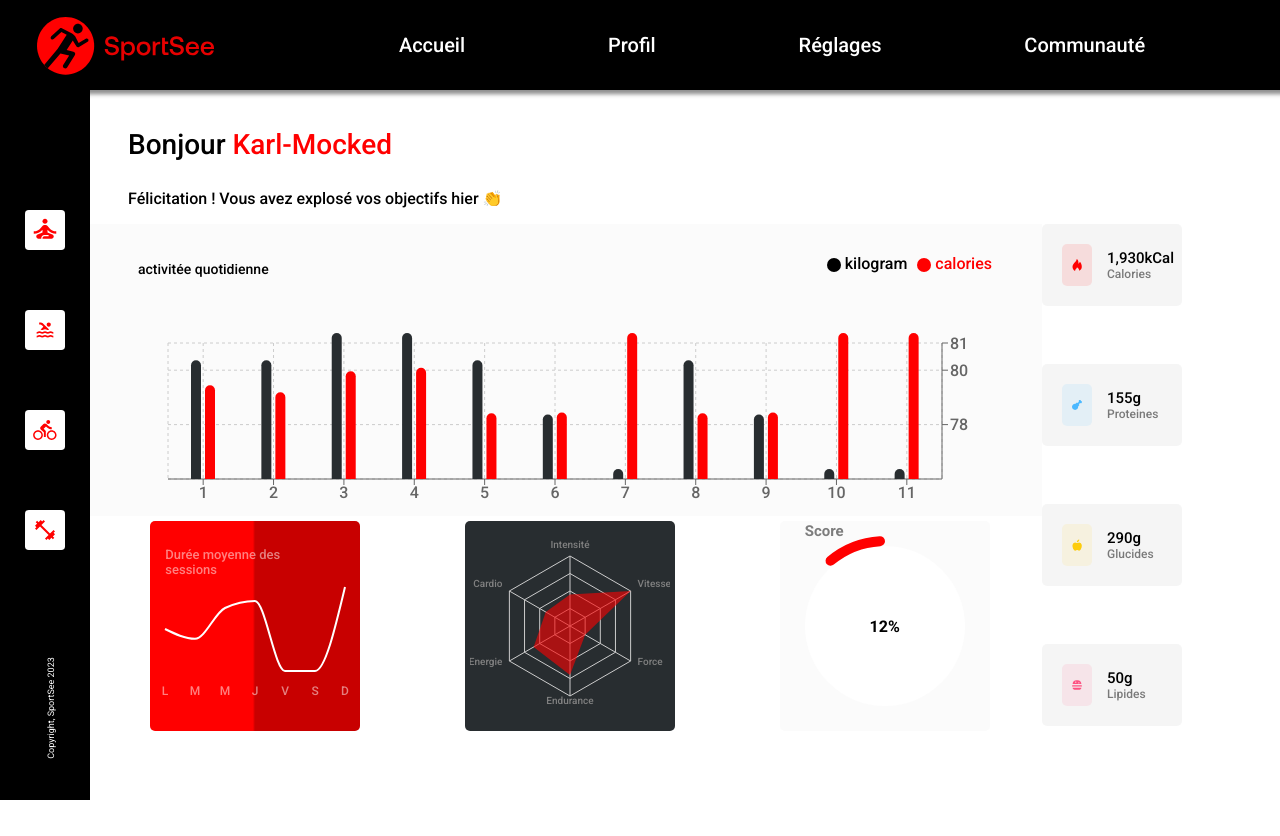
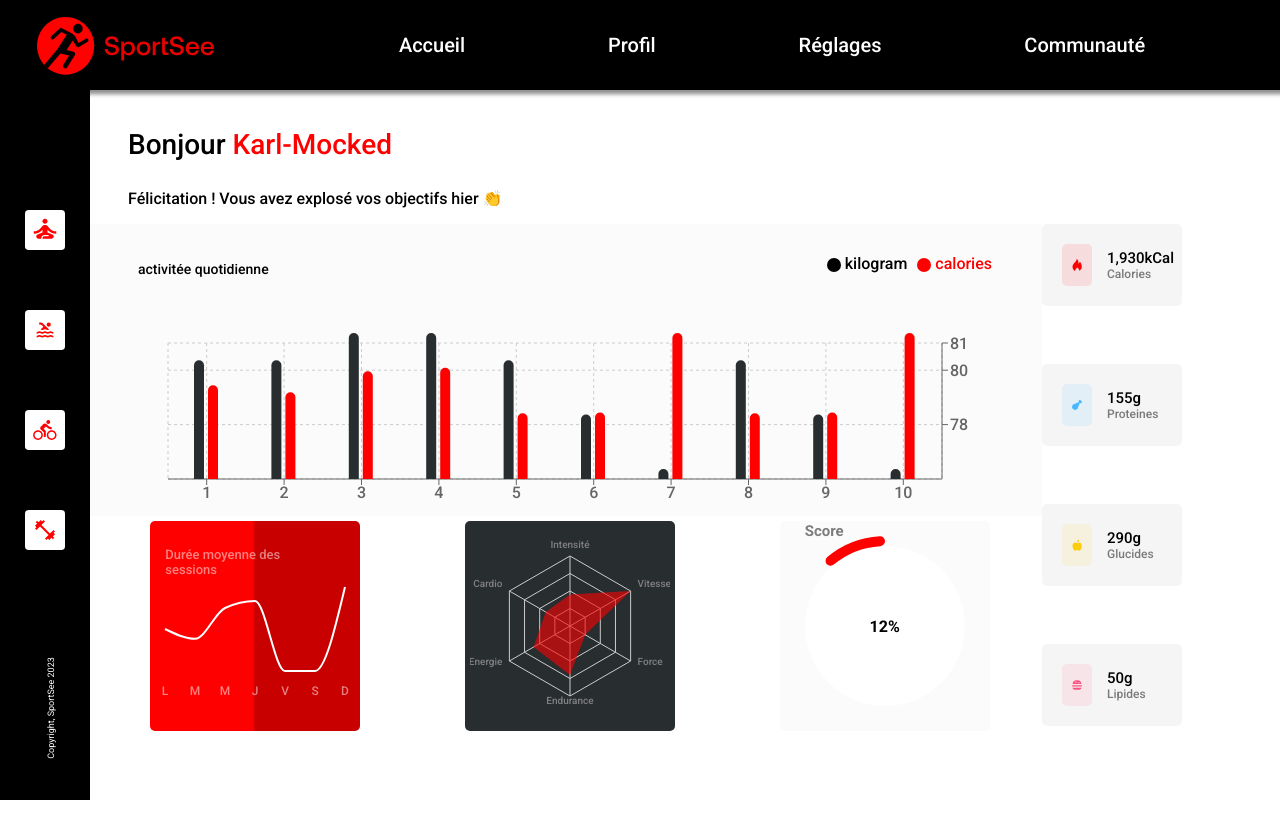
Before and after one commit to Nellylie/sportsee-p12, a React (Create React App) app in the folder sportsee/: page /#/Profil/12 in a window 1280 px wide. Built offline with nearby package versions, Linux system fonts and the light colour scheme.

Commit message:
feat(): affichage des dix derniers jours

```diff
--- a/sportsee/src/datas/datasMocked.json
+++ b/sportsee/src/datas/datasMocked.json
@@ -84,12 +84,6 @@
         },
         {
         "day": "2020-07-10",
-        "kilogram": 76,
-        "calories": 390
-        }
-        ,
-        {
-        "day": "2020-07-11",
         "kilogram": 76,
         "calories": 390
         }
--- a/sportsee/src/pages/Profil.jsx
+++ b/sportsee/src/pages/Profil.jsx
@@ -19,13 +19,14 @@ function Profil () {
 
   // eslint-disable-next-line no-unused-vars, no-undef
   const [statusApi, setstatusApi] = useState(false);
-
+  const [tenLastDay, setTenLastDay]= useState(datas);
 
   useEffect(() => {
     const fetchData = async () => {
       try {
         const fetchedData = await getDatasSection(uId, statusApi);
         setDatas(fetchedData);
+        setTenLastDay(fetchedData?.activitiesDatas?.sessions?.slice(-10));
       } catch (err) {
         setErrorMessage(err.message || "An unknown error occurred.");
       } finally {
@@ -53,7 +54,7 @@ function Profil () {
         </div>
         <div className="container-profil">
           <div className="main-left-container">
-            <Barschart className ="barchart-container" data = {datas?.activitiesDatas?.sessions}/>
+            <Barschart className ="barchart-container" data = {tenLastDay}/>
             <div className="container-line-radar-radial">
               <Lineschart className ="linechart-container" data = {datas?.averageDatas?.sessions}/>
               <Radarchart className ="radarchart-container" data = {datas?.performancesDatas?.dataPerformance}/>
```
